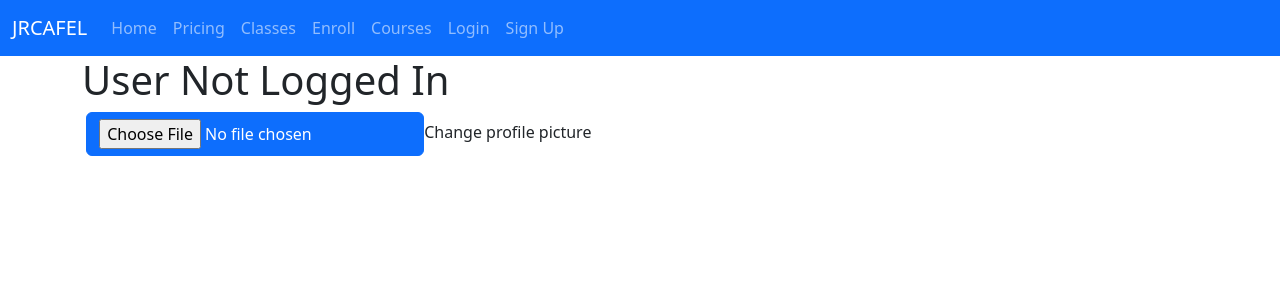
After one commit to TropiiDev/DualHacks, a Flask app: page /user in a window 1280 px wide. The commit adds this page. Shown: the top 300 px of the page. Run offline with Flask 3, Linux system fonts and the light colour scheme; some libraries are stand-ins or nearby versions.

Commit message:
attempt at a image system

```diff
--- /dev/null
+++ b/website/static/js/fileselector.js
@@ -0,0 +1,15 @@
+var pfpselector = document.getElementById('pfpfileselector');
+
+pfpselector.onchange = function(event){
+        //  https://web.dev/read-files/#read-content
+        // https://stackoverflow.com/questions/3814231/loading-an-image-to-a-img-from-input-file
+
+        const reader = new FileReader();
+        var fileList = event.target.files;
+        reader.onload = function () {
+            document.getElementById('userpfp').src = event.target.result;
+        }
+        reader.readAsDataURL(fileList[0]);
+    }
+
+console.log('test')
--- a/website/templates/base.html
+++ b/website/templates/base.html
@@ -23,7 +23,7 @@
     <body>
         <nav class="navbar navbar-expand-lg bg-primary" data-bs-theme="dark"">
             <div class="container-fluid">
-              <a class="navbar-brand" href="#">CodeLearningSite</a>
+              <a class="navbar-brand" href="#">JRCAFEL</a>
               <button class="navbar-toggler" type="button" data-bs-toggle="collapse" data-bs-target="#navbarNav" aria-controls="navbarNav" aria-expanded="false" aria-label="Toggle navigation">
                 <span class="navbar-toggler-icon"></span>
               </button>
--- /dev/null
+++ b/website/templates/classes copy.html
@@ -0,0 +1,2 @@
+{% extends "base.html" %}
+{% block title %}Classes{% endblock %}
--- /dev/null
+++ b/website/templates/user_page.html
@@ -0,0 +1,11 @@
+{% extends "base.html" %}
+{% block title %}User{% endblock %}
+
+
+
+{% block content %}
+<h1>User Not Logged In</h1>
+<img id="userpfp">
+<input type=file class="btn btn-primary" id="pfpfileselector" accept=".png, .jpeg, .jpg">Change profile picture</button>
+<script src="../static/js/fileselector.js"></script>
+{% endblock %}
--- a/website/views.py
+++ b/website/views.py
@@ -25,3 +25,11 @@ def enroll():
 @views.route('/exampleCourse')
 def example_course():
     return render_template('exampleCourse.html')
+
+@views.route('/user')
+def user_page():
+    return render_template('user_page.html')
+
+@views.route('/about')
+def about():
+    return render_template('about.html')
```
Also changed, not shown: website/templates/about.html (added, +10 -0 lines).
